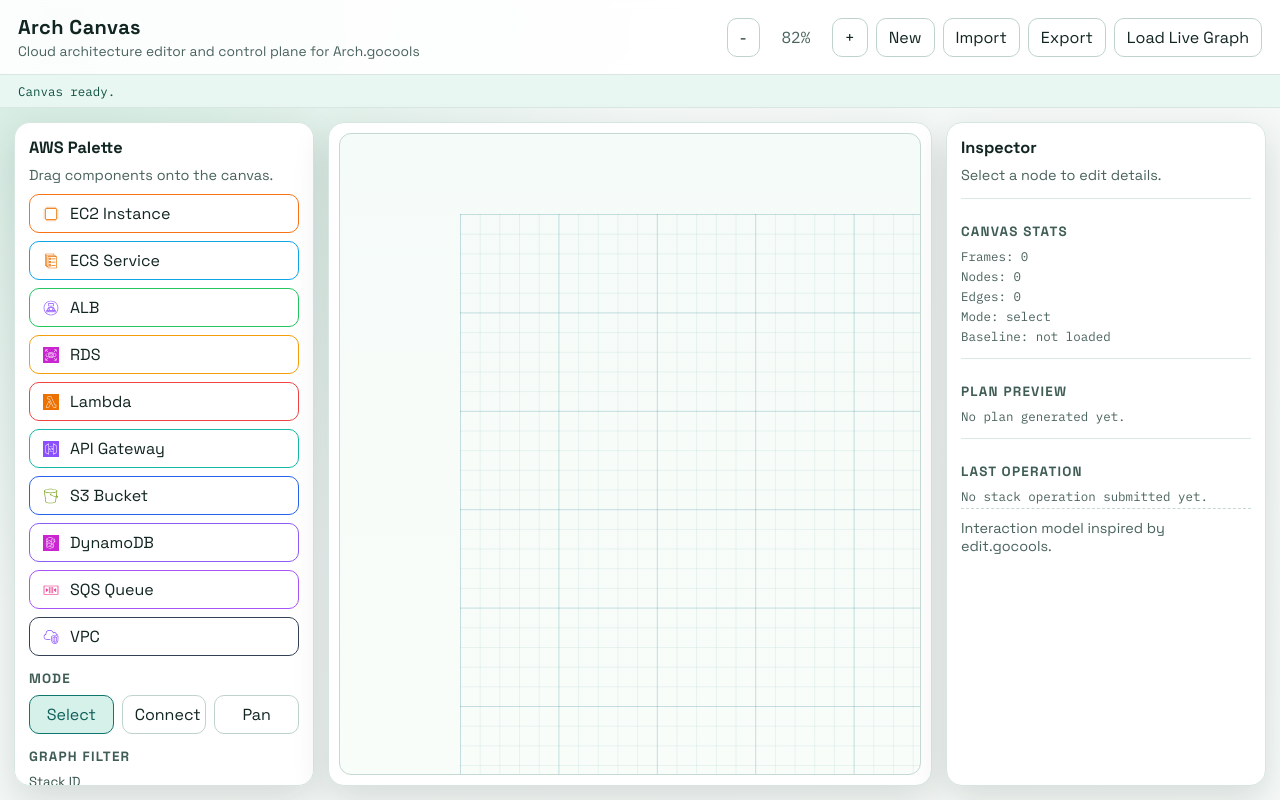
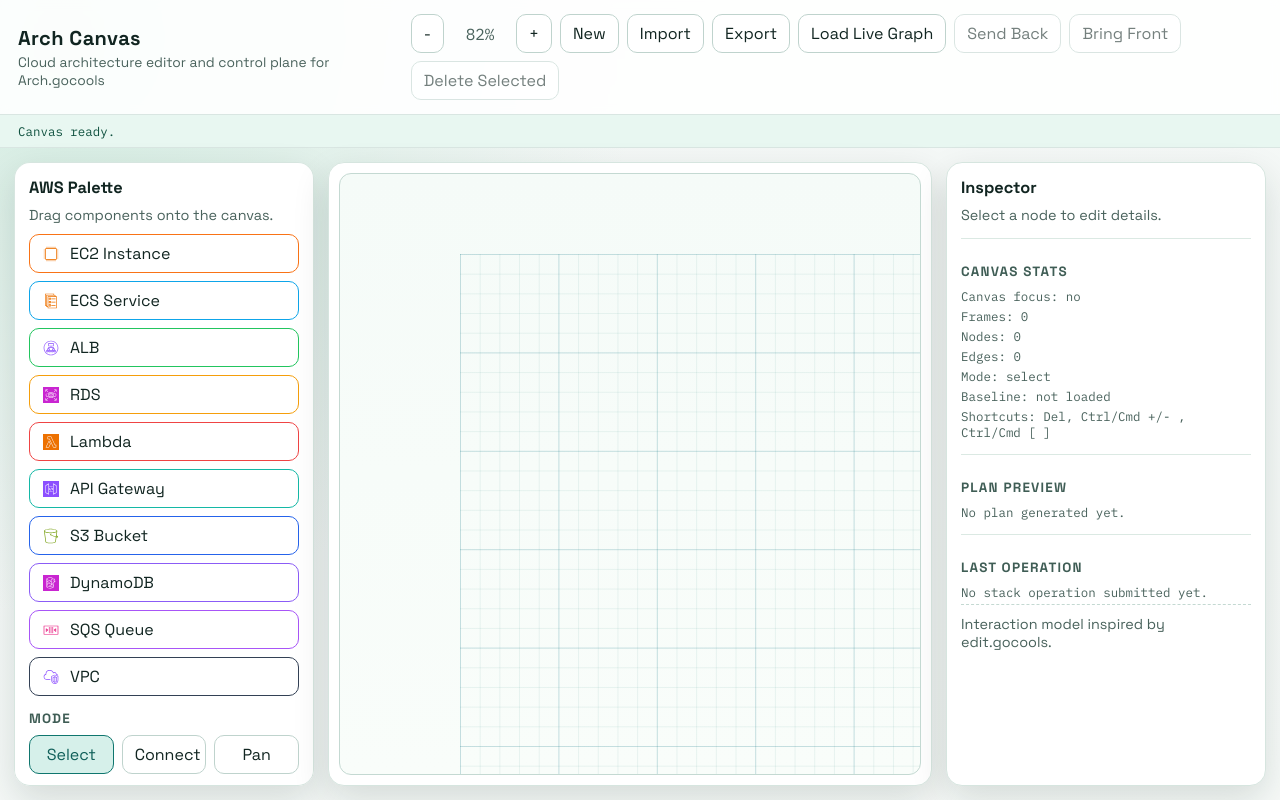
Before and after one commit to gocools-LLC/arch.gocools, a React (Vite) app in the folder frontend/: page / in a window 1280 px wide. Built offline with nearby package versions, Linux system fonts and the light colour scheme.

Commit message:
feat(frontend): add canvas keyboard controls and layer shortcuts

```diff
--- a/frontend/src/App.tsx
+++ b/frontend/src/App.tsx
@@ -5,6 +5,7 @@
   useState,
   type ChangeEvent,
   type DragEvent,
+  type KeyboardEvent,
   type PointerEvent,
   type WheelEvent
 } from "react";
@@ -628,6 +629,7 @@
   const [isPlanning, setIsPlanning] = useState(false);
   const [isApplying, setIsApplying] = useState(false);
   const [isConnectingAWS, setIsConnectingAWS] = useState(false);
+  const [isCanvasFocused, setIsCanvasFocused] = useState(false);
 
   const canvasRef = useRef<HTMLDivElement | null>(null);
   const fileInputRef = useRef<HTMLInputElement | null>(null);
@@ -802,6 +804,8 @@
   }
 
   function onCanvasPointerDown(event: PointerEvent<HTMLDivElement>): void {
+    canvasRef.current?.focus();
+
     if (event.button === 1 || mode === "pan") {
       panStateRef.current = {
         startClientX: event.clientX,
@@ -897,25 +901,35 @@
     };
   }
 
-  function onCanvasWheel(event: WheelEvent<HTMLDivElement>): void {
-    if (!event.ctrlKey && !event.metaKey) {
-      return;
-    }
-
-    event.preventDefault();
-    const canvas = canvasRef.current;
-    if (!canvas) {
-      return;
-    }
-
-    const rect = canvas.getBoundingClientRect();
-    const pointerX = event.clientX - rect.left;
-    const pointerY = event.clientY - rect.top;
-
+  function moveSelectedNodeLayer(direction: "backward" | "forward"): void {
+    if (!selectedNodeId) {
+      setStatus("Select a node first to change layer order.");
+      return;
+    }
+
+    setNodes((current) => {
+      const index = current.findIndex((node) => node.id === selectedNodeId);
+      if (index === -1) {
+        return current;
+      }
+
+      const nextIndex = direction === "forward" ? Math.min(index + 1, current.length - 1) : Math.max(index - 1, 0);
+      if (nextIndex === index) {
+        return current;
+      }
+
+      const next = [...current];
+      const [node] = next.splice(index, 1);
+      next.splice(nextIndex, 0, node);
+      return next;
+    });
+
+    setStatus(direction === "forward" ? "Moved selected node forward." : "Moved selected node backward.");
+  }
+
+  function zoomAtPoint(pointerX: number, pointerY: number, delta: number): void {
     const worldX = (pointerX - pan.x) / zoom;
     const worldY = (pointerY - pan.y) / zoom;
-
-    const delta = event.deltaY > 0 ? -0.08 : 0.08;
     const nextZoom = clamp(zoom + delta, 0.35, 2.4);
 
     setZoom(nextZoom);
@@ -923,6 +937,65 @@
       x: pointerX - worldX * nextZoom,
       y: pointerY - worldY * nextZoom
     });
+  }
+
+  function zoomAtCanvasCenter(delta: number): void {
+    const canvas = canvasRef.current;
+    if (!canvas) {
+      return;
+    }
+    zoomAtPoint(canvas.clientWidth / 2, canvas.clientHeight / 2, delta);
+  }
+
+  function onCanvasWheel(event: WheelEvent<HTMLDivElement>): void {
+    event.preventDefault();
+    const canvas = canvasRef.current;
+    if (!canvas) {
+      return;
+    }
+
+    const rect = canvas.getBoundingClientRect();
+    const pointerX = event.clientX - rect.left;
+    const pointerY = event.clientY - rect.top;
+    const delta = event.deltaY > 0 ? -0.08 : 0.08;
+    zoomAtPoint(pointerX, pointerY, delta);
+  }
+
+  function onCanvasKeyDown(event: KeyboardEvent<HTMLDivElement>): void {
+    const hasModifier = event.ctrlKey || event.metaKey;
+
+    if (event.key === "Delete" || event.key === "Backspace") {
+      event.preventDefault();
+      removeSelectedNode();
+      return;
+    }
+
+    if (!hasModifier) {
+      return;
+    }
+
+    if (event.key === "[" || event.code === "BracketLeft") {
+      event.preventDefault();
+      moveSelectedNodeLayer("backward");
+      return;
+    }
+
+    if (event.key === "]" || event.code === "BracketRight") {
+      event.preventDefault();
+      moveSelectedNodeLayer("forward");
+      return;
+    }
+
+    if (event.key === "+" || event.key === "=" || event.code === "NumpadAdd") {
+      event.preventDefault();
+      zoomAtCanvasCenter(0.1);
+      return;
+    }
+
+    if (event.key === "-" || event.key === "_" || event.code === "NumpadSubtract") {
+      event.preventDefault();
+      zoomAtCanvasCenter(-0.1);
+    }
   }
 
   function removeSelectedNode(): void {
@@ -1353,6 +1426,15 @@
           <button onClick={openImportDialog}>Import</button>
           <button onClick={exportJson}>Export</button>
           <button onClick={loadLiveGraph}>Load Live Graph</button>
+          <button onClick={() => moveSelectedNodeLayer("backward")} disabled={!selectedNodeId}>
+            Send Back
+          </button>
+          <button onClick={() => moveSelectedNodeLayer("forward")} disabled={!selectedNodeId}>
+            Bring Front
+          </button>
+          <button onClick={removeSelectedNode} disabled={!selectedNodeId}>
+            Delete Selected
+          </button>
           <input ref={fileInputRef} type="file" accept="application/json" onChange={onImportFile} hidden />
         </div>
       </header>
@@ -1634,6 +1716,10 @@
           <div
             className="canvas-shell"
             ref={canvasRef}
+            tabIndex={0}
+            onFocus={() => setIsCanvasFocused(true)}
+            onBlur={() => setIsCanvasFocused(false)}
+            onKeyDown={onCanvasKeyDown}
             onDrop={onCanvasDrop}
             onDragOver={(event) => event.preventDefault()}
             onPointerDown={onCanvasPointerDown}
@@ -1812,12 +1898,14 @@
 
           <div className="meta-block">
             <h3>Canvas Stats</h3>
+            <p>Canvas focus: {isCanvasFocused ? "yes" : "no"}</p>
             <p>Frames: {frames.length}</p>
             <p>Nodes: {nodes.length}</p>
             <p>Edges: {edges.length}</p>
             <p>Mode: {mode}</p>
             <p>Baseline: {liveGraphSnapshot ? "loaded" : "not loaded"}</p>
             {connectFromId ? <p>Connecting from: {connectFromId}</p> : null}
+            <p>Shortcuts: Del, Ctrl/Cmd +/- , Ctrl/Cmd [ ]</p>
           </div>
 
           <div className="meta-block">
--- a/frontend/src/styles.css
+++ b/frontend/src/styles.css
@@ -110,6 +110,13 @@
   text-align: center;
   font-family: "IBM Plex Mono", monospace;
   color: var(--text-dim);
+}
+
+.topbar-actions button:disabled {
+  opacity: 0.58;
+  cursor: not-allowed;
+  box-shadow: none;
+  transform: none;
 }
 
 .status-row {
@@ -331,6 +338,11 @@
   background: linear-gradient(180deg, #f5fbf8, #f9fdfa);
   position: relative;
   cursor: crosshair;
+}
+
+.canvas-shell:focus {
+  outline: none;
+  box-shadow: inset 0 0 0 2px rgba(15, 118, 110, 0.55);
 }
 
 .canvas-stage {
```
